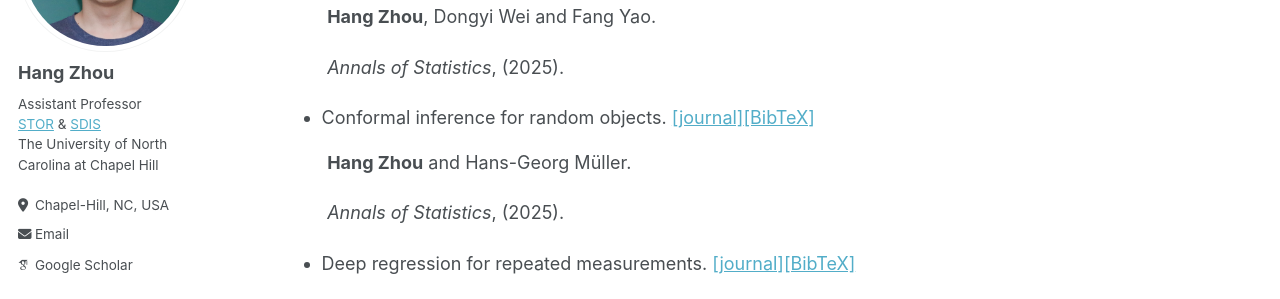
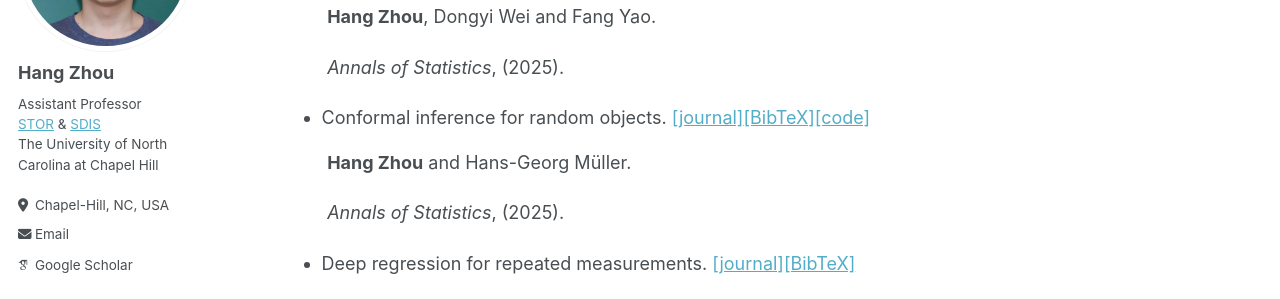
Before and after one commit to hg-zh/hg-zh.github.io, a Jekyll site: the page built from _pages/publications.md, in a window 1280 px wide and 900 px high, scrolled down 708 px. Shown: the part 153-452 px from the top of the window. Built offline with Jekyll 4.4.1, drawn with Linux system fonts in a browser that asks for light colours; some web fonts are replaced.

Commit message:
Update publication entry with code link
Added a link to the code repository for the publication.

```diff
--- a/_pages/publications.md
+++ b/_pages/publications.md
@@ -39,7 +39,7 @@ author_profile: true
 
 &nbsp;&nbsp;&nbsp;&nbsp;&nbsp;&nbsp;&nbsp;&nbsp; *Annals of Statistics*, (2025).
 
-- Conformal inference for random objects. [\[journal\]](https://projecteuclid.org/journals/annals-of-statistics/volume-53/issue-3/Conformal-inference-for-random-objects/10.1214/25-AOS2495.full)[\[BibTeX\]](https://hg-zh.github.io/files/arXiv_OC)
+- Conformal inference for random objects. [\[journal\]](https://projecteuclid.org/journals/annals-of-statistics/volume-53/issue-3/Conformal-inference-for-random-objects/10.1214/25-AOS2495.full)[\[BibTeX\]](https://hg-zh.github.io/files/arXiv_OC)[\[code\]](https://github.com/hg-zh/Object-Conformal)
 
 &nbsp;&nbsp;&nbsp;&nbsp;&nbsp;&nbsp;&nbsp;&nbsp; **Hang Zhou** and Hans-Georg Müller.
 
```
